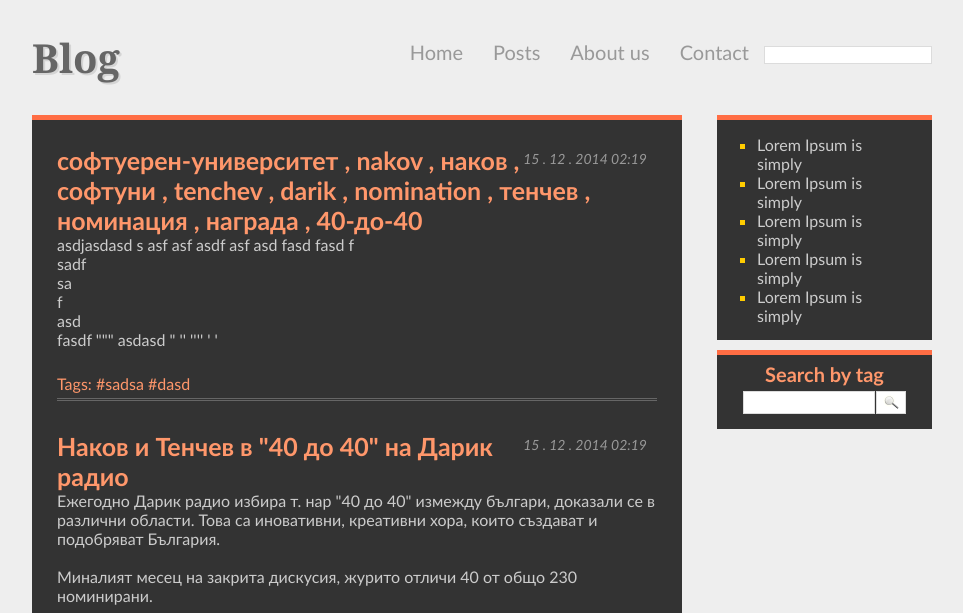
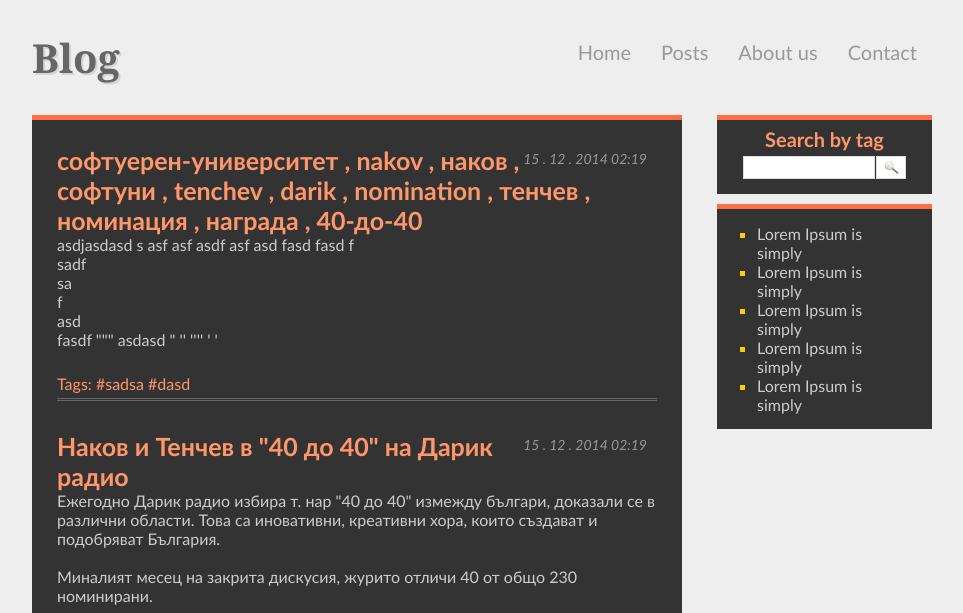
Before and after one commit to gkkirilov/SoftUni-PHP-Teamwork, a PHP site: page /index.php in a window 1280 px wide. Shown: the top 613 px of the page, without its empty margins (158-1121 px from the left). Run offline with PHP 8.4, Linux system fonts and the light colour scheme; data comes from the database, SQL or seed files in the repository.

Commit message:
restyle search

```diff
--- a/inc/header.php
+++ b/inc/header.php
@@ -20,21 +20,11 @@ require "utils.php";
                     <li><a href="">Posts</a></li>
                     <li><a href="">About us</a></li>
                     <li><a href="<?= getSearchUrl('contact.php')?>">Contact</a></li>
-                    <li><input type="search"/></li>
                 </ul>
             </nav>
             <h1><a href="index.php">Blog</a></h1>
         </header>
         <aside>
-            <div>
-				<ul>
-					<li><a href="#">Lorem Ipsum is simply</a></li>
-					<li><a href="#">Lorem Ipsum is simply</a></li>
-					<li><a href="#">Lorem Ipsum is simply</a></li>
-					<li><a href="#">Lorem Ipsum is simply</a></li>
-					<li><a href="#">Lorem Ipsum is simply</a></li>
-				</ul>
-			</div>
             <div class="searchBar">
                 <h4 id="search-title">Search by tag</h4>
                 <form action="search.php" id="search-field" method="get">
@@ -44,5 +34,14 @@ require "utils.php";
                     <input type="submit" id="search-button" value=""/>
                 </form>
             </div>
+            <div>
+                <ul>
+                    <li><a href="#">Lorem Ipsum is simply</a></li>
+                    <li><a href="#">Lorem Ipsum is simply</a></li>
+                    <li><a href="#">Lorem Ipsum is simply</a></li>
+                    <li><a href="#">Lorem Ipsum is simply</a></li>
+                    <li><a href="#">Lorem Ipsum is simply</a></li>
+                </ul>
+            </div>
         </aside>
         <main>
--- a/styles/style.css
+++ b/styles/style.css
@@ -103,7 +103,7 @@ aside{
 aside div{
     border-top: 5px solid #FF6D44;
     padding: 15px 25px;
-    margin-bottom: 0px;
+    margin-bottom: 10px;
     background: #333;
     width: 100%;
     box-sizing: border-box;
@@ -314,15 +314,6 @@ form#search-field {
     margin: -8px 0 5px 0;
 }
 
-aside .searchBar {
-    margin-top: 10px;
-    margin-left: 500px;
-    float: right;
-    text-align: left;
-    background: #333;
-    border-top: 5px solid #FF6D44;
-}
-
 aside .searchBar #search {
     display: inline-block;
     width: 120px;
```
